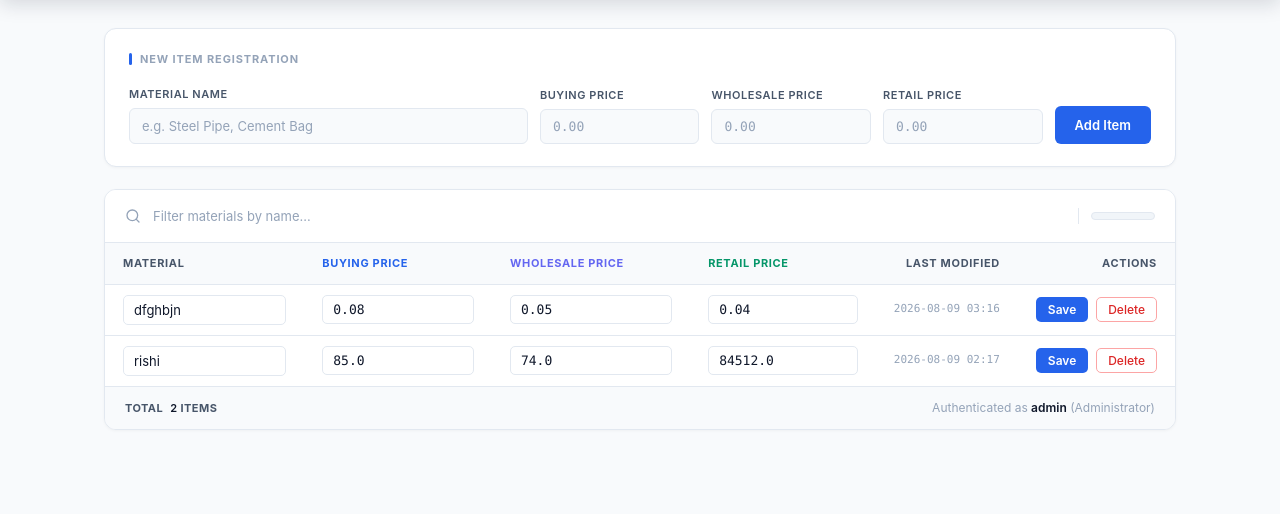
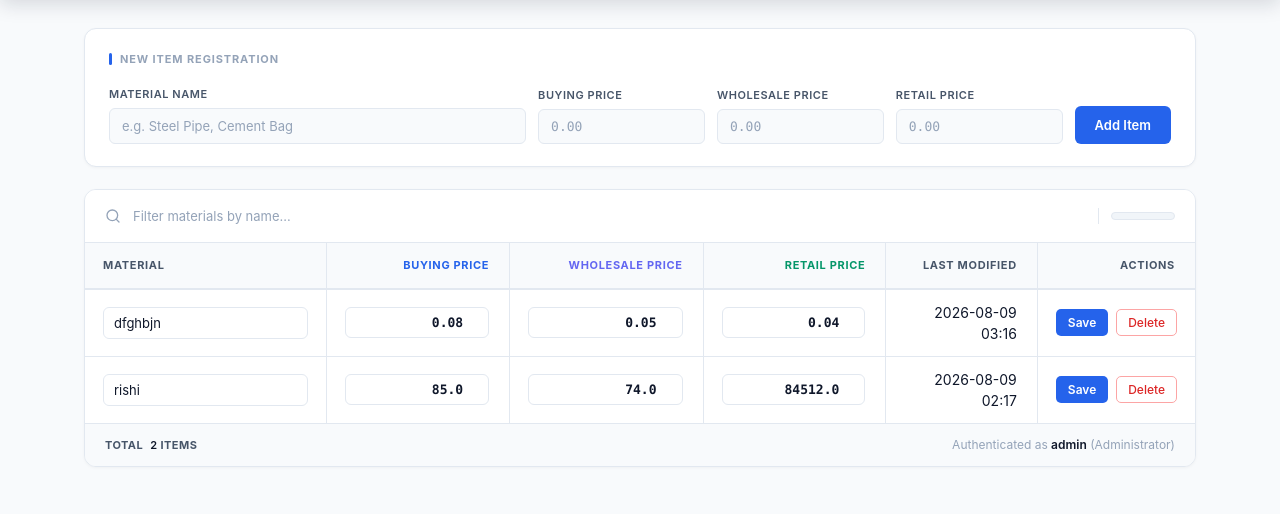
Before and after one commit to Lolimancer-07/inventory_management, a Flask app: page / in a window 1280 px wide. Shown: the part 60-574 px from the top of the page. Run offline with Flask 3, Linux system fonts and the light colour scheme; a user stored in the database is signed in; parts of the project's set-up code (start-up, migrations or seed data) failed here and were passed over.

Commit message:
Fix table column alignment: right-align price headers, add vertical border lines between columns

```diff
--- a/inventory_app/static/style.css
+++ b/inventory_app/static/style.css
@@ -147,7 +147,7 @@ body {
 .logout:hover { color: #ffffff; background: #1e293b; border-color: #475569; }
 
 /* ── Container Layout ──────────────────────────────────────── */
-.wrap { max-width: 1120px; margin: 0 auto; padding: 28px 24px 48px; }
+.wrap { max-width: 1160px; margin: 0 auto; padding: 28px 24px 48px; }
 
 /* ── Flash Notifications ───────────────────────────────────── */
 .flash {
@@ -420,13 +420,18 @@ body {
   box-shadow: 0 2px 8px rgba(37,99,235,0.25);
 }
 
-/* ── Table Panel ───────────────────────────────────────────── */
+/* ── Table Panel & Layout ──────────────────────────────────── */
 .table-panel {
   background: var(--card);
   border: 1px solid var(--border);
   border-radius: var(--r-lg);
   overflow: hidden;
   box-shadow: 0 1px 3px rgba(0,0,0,0.04);
+}
+
+.table-responsive-container {
+  overflow-x: auto;
+  width: 100%;
 }
 
 /* ── Search Bar ────────────────────────────────────────────── */
@@ -469,110 +474,144 @@ body {
   border: 1px solid var(--border);
 }
 
-/* ── Enterprise Ledger Table ───────────────────────────────── */
-table.ledger { width: 100%; border-collapse: collapse; }
+/* ── Enterprise Ledger Table & Grid Lines ───────────────────── */
+table.ledger {
+  width: 100%;
+  border-collapse: collapse;
+  table-layout: auto;
+}
 
 .ledger thead th {
-  text-align: left;
   font-size: 11px;
   font-weight: 700;
   text-transform: uppercase;
   letter-spacing: 0.06em;
   color: var(--text2);
-  padding: 12px 18px;
-  border-bottom: 1px solid var(--border);
+  padding: 14px 18px;
+  border-bottom: 2px solid var(--border);
+  border-right: 1px solid var(--border); /* Vertical column line */
   background: #f8fafc;
   white-space: nowrap;
+  text-align: left;
 }
+.ledger thead th:last-child {
+  border-right: none;
+}
+
+/* Column Header Alignment */
+.ledger thead th.col-num-hdr {
+  text-align: right;
+  padding-right: 20px;
+}
+.ledger thead th.col-date-hdr {
+  text-align: right;
+  padding-right: 20px;
+}
+.ledger thead th.th-acts {
+  text-align: right;
+  padding-right: 20px;
+}
+
 .ledger thead .th-buy  { color: var(--blue); }
 .ledger thead .th-ws   { color: var(--purple); }
 .ledger thead .th-ret  { color: var(--green); }
-.ledger thead .th-acts { text-align: right; }
-.ledger thead .th-upd  { text-align: right; }
 
 .ledger tbody tr {
   transition: background 0.12s ease;
 }
 .ledger tbody tr:hover {
-  background: #f8fafc;
+  background: #f1f5f9;
 }
 
 .ledger td {
-  padding: 10px 18px;
+  padding: 12px 18px;
   border-bottom: 1px solid var(--border);
+  border-right: 1px solid var(--border); /* Vertical column line */
   vertical-align: middle;
 }
-.ledger tbody tr:last-child td { border-bottom: none; }
+.ledger td:last-child {
+  border-right: none;
+}
+.ledger tbody tr:last-child td {
+  border-bottom: none;
+}
 
-.material-cell { font-weight: 600; color: var(--text); }
-
-/* Read-Only Display Boxes (matches Admin inputs 100%) */
-.readonly-display-box {
-  padding: 6px 10px;
-  border: 1px solid var(--border);
-  border-radius: 5px;
-  background: #f8fafc;
-  font-size: 13px;
-  min-height: 31px;
-  display: flex;
-  align-items: center;
+/* Material Column */
+.col-mat {
+  min-width: 220px;
 }
-.readonly-display-box.num {
-  justify-content: flex-end;
-}
-.readonly-display-box.material-title {
+.material-cell .material-title {
   font-weight: 600;
   color: var(--text);
-  background: #ffffff;
+  font-size: 13.5px;
+  display: block;
+  padding: 4px 0;
 }
 
-.readonly-updated-box {
-  padding: 6px 10px;
-  font-size: 11px;
-  font-family: var(--mono);
-  color: var(--muted);
+/* Numeric Price Columns */
+.col-num {
   text-align: right;
-  display: flex;
-  align-items: center;
-  justify-content: flex-end;
-  min-height: 31px;
+  min-width: 130px;
+  padding-right: 20px !important;
 }
 
-/* Price Formatting */
-.num { font-family: var(--mono); text-align: right; font-weight: 600; font-size: 13px; }
-.price-buy  { color: var(--blue); }
-.price-ws   { color: var(--purple); }
-.price-ret  { color: var(--green); }
+.price-val {
+  font-family: var(--mono);
+  font-weight: 700;
+  font-size: 14px;
+  letter-spacing: -0.01em;
+  display: inline-block;
+  padding: 4px 0;
+}
+.price-buy { color: var(--blue); }
+.price-ws  { color: var(--purple); }
+.price-ret { color: var(--green); }
 
-.col-updated {
+/* Date Column */
+.col-date {
   text-align: right;
+  min-width: 140px;
+  padding-right: 20px !important;
+}
+.date-val {
   color: var(--muted);
-  font-size: 11px;
+  font-size: 11.5px;
   font-family: var(--mono);
+  display: inline-block;
+}
+
+/* Actions Column */
+.col-actions {
+  text-align: right;
   white-space: nowrap;
+  min-width: 130px;
 }
-.col-actions { text-align: right; white-space: nowrap; }
 
-/* Inline Edit Controls */
+/* Inline Edit Inputs (Admin) */
 .ledger input[type="text"],
 .ledger input[type="number"] {
   width: 100%;
   font-family: var(--font);
   font-size: 13px;
-  padding: 6px 10px;
+  padding: 7px 10px;
   border: 1px solid var(--border);
-  border-radius: 5px;
+  border-radius: 6px;
   background: #ffffff;
   color: var(--text);
-  transition: border-color 0.15s;
+  transition: border-color 0.15s, box-shadow 0.15s;
+}
+.ledger td.col-num input[type="number"] {
+  text-align: right;
+  font-family: var(--mono);
+  font-weight: 600;
 }
 .ledger input[type="text"]:focus,
 .ledger input[type="number"]:focus {
   outline: none;
   border-color: var(--accent);
-  box-shadow: 0 0 0 2px rgba(37,99,235,0.1);
+  box-shadow: 0 0 0 3px rgba(37,99,235,0.1);
+  background: #ffffff;
 }
-.ledger td:has(input[type="number"]) input { font-family: var(--mono); }
 
 .inline-form { display: inline-block; }
 
@@ -581,7 +620,7 @@ table.ledger { width: 100%; border-collapse: collapse; }
   background: var(--accent);
   color: #ffffff;
   border: none;
-  padding: 5px 12px;
+  padding: 6px 12px;
   border-radius: 5px;
   font-size: 12px;
   font-weight: 600;
@@ -596,7 +635,7 @@ table.ledger { width: 100%; border-collapse: collapse; }
   background: transparent;
   color: var(--danger);
   border: 1px solid var(--danger-b);
-  padding: 4px 11px;
+  padding: 5px 11px;
   border-radius: 5px;
   font-size: 12px;
   font-weight: 500;
--- a/inventory_app/templates/index.html
+++ b/inventory_app/templates/index.html
@@ -172,17 +172,17 @@
     </form>
   </section>
   {% else %}
-  <!-- Viewer Info Summary Panel (matches admin card structure) -->
+  <!-- Viewer Info Summary Panel -->
   <section class="add-panel viewer-info-panel">
     <div class="viewer-summary-row">
       <div>
-        <div class="panel-title">Inventory Overview &amp; Live Directory</div>
-        <p class="viewer-summary-sub">Read-only catalog for materials, wholesale pricing, and retail rates.</p>
+        <div class="panel-title">Inventory Directory &amp; Live Catalog</div>
+        <p class="viewer-summary-sub">Material pricing overview: Buying price, Wholesale rate, and Retail pricing.</p>
       </div>
       <div class="viewer-actions">
         <button type="button" class="btn-subtle-dark" onclick="window.location.reload();">
           <svg width="14" height="14" viewBox="0 0 24 24" fill="none" stroke="currentColor" stroke-width="2" stroke-linecap="round" stroke-linejoin="round" style="vertical-align:-2px; margin-right:4px;"><polyline points="23 4 23 10 17 10"></polyline><path d="M20.49 15a9 9 0 1 1-2.12-9.36L23 10"></path></svg>
-          Refresh Data
+          Refresh Catalog
         </button>
       </div>
     </div>
@@ -203,14 +203,15 @@
       <span id="search-count" class="search-count" aria-live="polite"></span>
     </div>
 
+    <div class="table-responsive-container">
       <table class="ledger">
         <thead>
           <tr>
-          <th>Material</th>
-          <th class="th-buy">Buying Price</th>
-          <th class="th-ws">Wholesale Price</th>
-          <th class="th-ret">Retail Price</th>
-          <th class="th-upd">Last Modified</th>
+            <th class="col-mat">Material</th>
+            <th class="th-buy col-num-hdr">Buying Price</th>
+            <th class="th-ws col-num-hdr">Wholesale Price</th>
+            <th class="th-ret col-num-hdr">Retail Price</th>
+            <th class="th-upd col-date-hdr">Last Modified</th>
             {% if role == 'admin' %}<th class="th-acts">Actions</th>{% endif %}
           </tr>
         </thead>
@@ -219,23 +220,23 @@
           <tr data-material="{{ item['material']|lower }}" style="--row-i: {{ loop.index }}">
 
             {% if role == 'admin' %}
-            <td class="material-cell">
+              <td class="material-cell col-mat">
                 <input form="edit-{{ item['id'] }}" type="text" name="material"
                        value="{{ item['material'] }}" required>
               </td>
-            <td>
+              <td class="col-num">
                 <input form="edit-{{ item['id'] }}" type="number" step="0.01" min="0"
                        name="buying_price" value="{{ item['buying_price'] }}" required>
               </td>
-            <td>
+              <td class="col-num">
                 <input form="edit-{{ item['id'] }}" type="number" step="0.01" min="0"
                        name="wholesale_price" value="{{ item['wholesale_price'] }}" required>
               </td>
-            <td>
+              <td class="col-num">
                 <input form="edit-{{ item['id'] }}" type="number" step="0.01" min="0"
                        name="retail_price" value="{{ item['retail_price'] }}" required>
               </td>
-            <td class="col-updated">{{ item['updated_at'] }}</td>
+              <td class="col-date">{{ item['updated_at'] }}</td>
               <td class="col-actions">
                 <form id="edit-{{ item['id'] }}" method="POST"
                       action="{{ url_for('edit_item', item_id=item['id']) }}"
@@ -251,20 +252,20 @@
               </td>
 
             {% else %}
-            <td class="material-cell">
-              <div class="readonly-display-box material-title">{{ item['material'] }}</div>
+              <td class="material-cell col-mat">
+                <span class="material-title">{{ item['material'] }}</span>
               </td>
-            <td>
-              <div class="readonly-display-box num price-buy">{{ '%.2f'|format(item['buying_price']) }}</div>
+              <td class="col-num">
+                <span class="price-val price-buy">{{ '%.2f'|format(item['buying_price']) }}</span>
               </td>
-            <td>
-              <div class="readonly-display-box num price-ws">{{ '%.2f'|format(item['wholesale_price']) }}</div>
+              <td class="col-num">
+                <span class="price-val price-ws">{{ '%.2f'|format(item['wholesale_price']) }}</span>
               </td>
-            <td>
-              <div class="readonly-display-box num price-ret">{{ '%.2f'|format(item['retail_price']) }}</div>
+              <td class="col-num">
+                <span class="price-val price-ret">{{ '%.2f'|format(item['retail_price']) }}</span>
               </td>
-            <td class="col-updated">
-              <div class="readonly-updated-box">{{ item['updated_at'] }}</div>
+              <td class="col-date">
+                <span class="date-val">{{ item['updated_at'] }}</span>
               </td>
             {% endif %}
 
@@ -286,6 +287,7 @@
           {% endfor %}
         </tbody>
       </table>
+    </div>
 
     <div class="table-footer">
       <span>
```
Also changed, not shown: inventory_app/inventory.db. Lines whose indentation alone changed are shown as unchanged.
